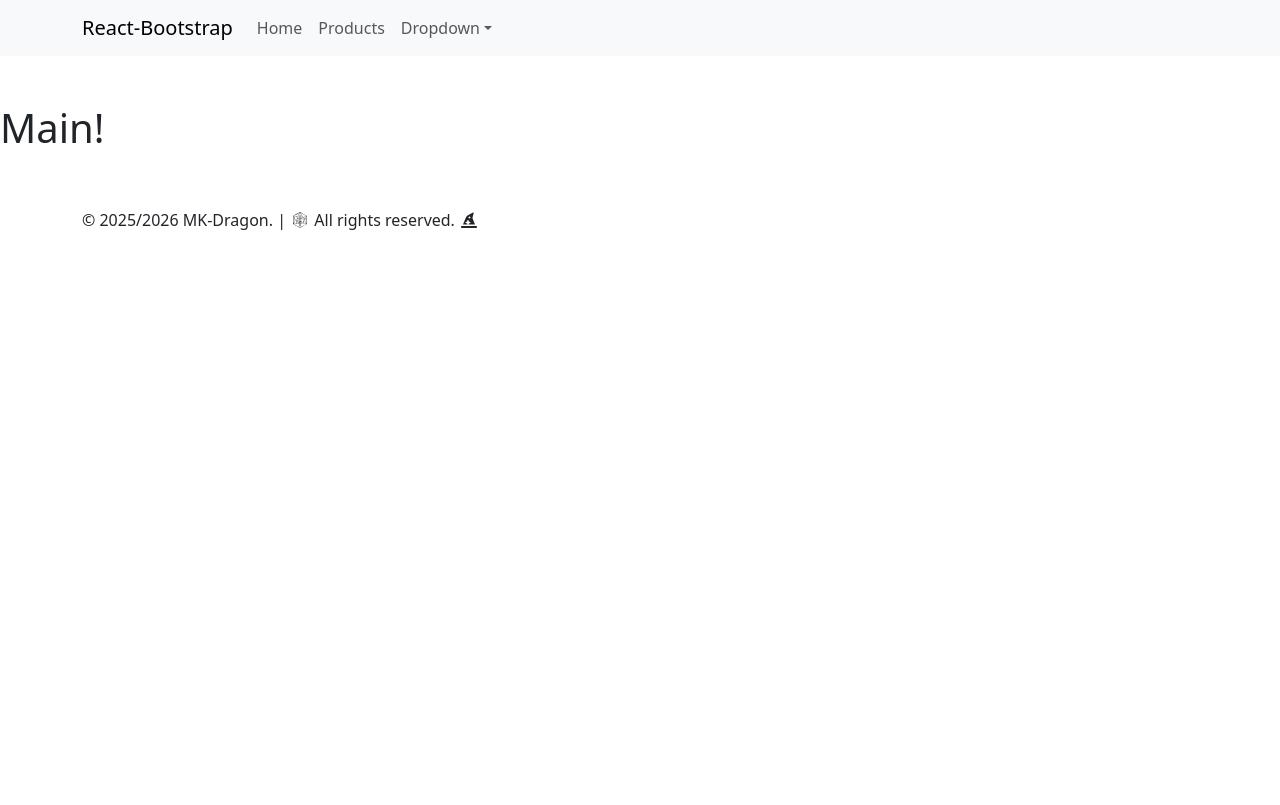
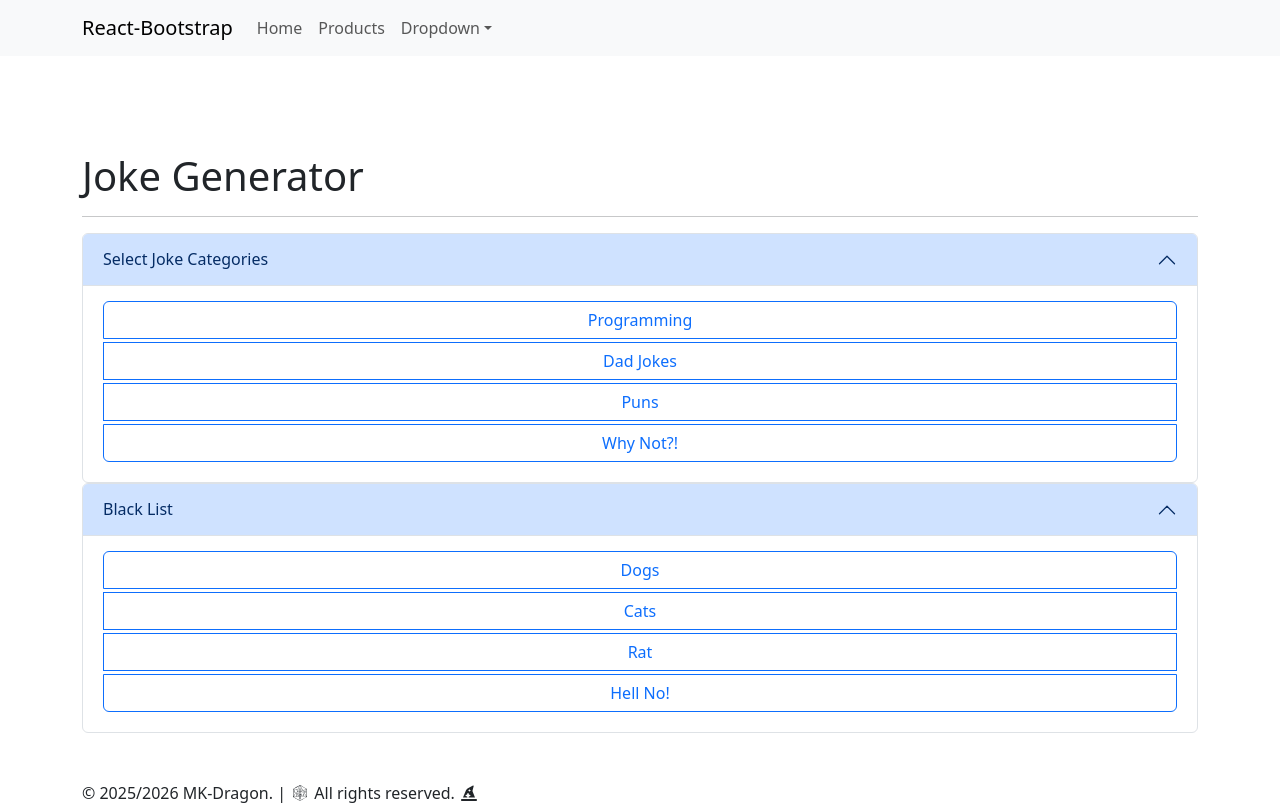
Before and after one commit to MK-Dragon/Dragons_Against_Humanity, a React (Vite) app in the folder LolTrap/: page / in a window 1280 px wide. Built offline with nearby package versions, Linux system fonts and the light colour scheme.

Commit message:
Acordion loaded with List of options! =D

```diff
--- a/LolTrap/src/Pages/Home.jsx
+++ b/LolTrap/src/Pages/Home.jsx
@@ -1,19 +1,21 @@
 // /src/Pages/Home.jsx
 
 import 'bootstrap/dist/css/bootstrap.min.css';
-import NavBar from '../components/NavBar';
-import Footer from '../components/Footer';
+import JokeSettingsPicker from '../components/JokeSettingsPicker';
 
-
-
+const joke_categories = ["Programming", "Dad Jokes", "Puns", "Why Not?!"];
+const black_list = ["Dogs", "Cats", "Rat", "Hell No!"];
 
 function Home() {
-
   return (
-    <>
-      <h1>Main!</h1>
-    </>
+    <div className="container mt-5">
+      <h1>Joke Generator</h1>
+      <hr />
+      {/* Pass the array into the 'options' prop */}
+      <JokeSettingsPicker title='Select Joke Categories' options={joke_categories} ac_id={0} />
+      <JokeSettingsPicker title='Black List' options={black_list} ac_id={1} />
+    </div>
   );
-};
+}
 
 export default Home;
--- /dev/null
+++ b/LolTrap/src/components/JokeSettingsPicker.jsx
@@ -0,0 +1,44 @@
+import { useState } from 'react';
+import { Accordion, ButtonGroup, ToggleButton } from 'react-bootstrap';
+
+// Destructure { options } from the props object
+function JokeSettingsPicker({ ac_id = 0, title = "", options = [] }) {
+  // Track selected items in an array
+  const [selected, setSelected] = useState([]);
+
+  const handleToggle = (val) => {
+    setSelected((prev) =>
+      prev.includes(val)
+        ? prev.filter((i) => i !== val) // Remove if already there
+        : [...prev, val]                // Add if not there
+    );
+  };
+
+  return (
+    <Accordion defaultActiveKey={['0']} alwaysOpen>
+      <Accordion.Item eventKey="0">
+        <Accordion.Header>{title}</Accordion.Header>
+        <Accordion.Body>
+          <ButtonGroup vertical className="w-100">
+            {options.map((op, idx) => (
+              <ToggleButton
+                key={idx}
+                id={`tgl${ac_id}-${idx}`}
+                type="checkbox"
+                variant="outline-primary"
+                checked={selected.includes(op)}
+                value={op}
+                onChange={() => handleToggle(op)}
+                className="mb-1"
+              >
+                {op}
+              </ToggleButton>
+            ))}
+          </ButtonGroup>
+        </Accordion.Body>
+      </Accordion.Item>
+    </Accordion>
+  );
+}
+
+export default JokeSettingsPicker;
--- a/LolTrap/src/components/JukeSettingsPicker.jsx
+++ /dev/null
@@ -1,3 +0,0 @@
-// /src/components/JukeSettingsPicker.jsx
-
-// What Kind of joke do you want???
```
Also changed, not shown: LolTrap/src/components/JokeDisply.jsx (+38 -0 lines).
